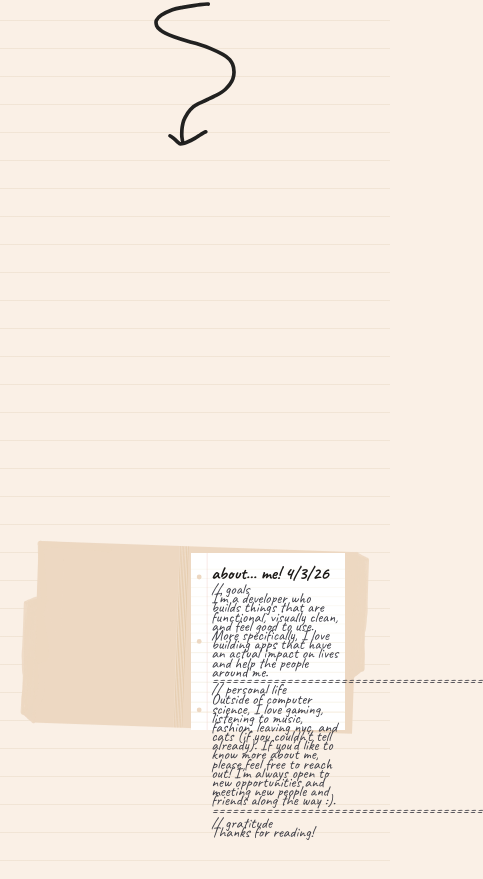
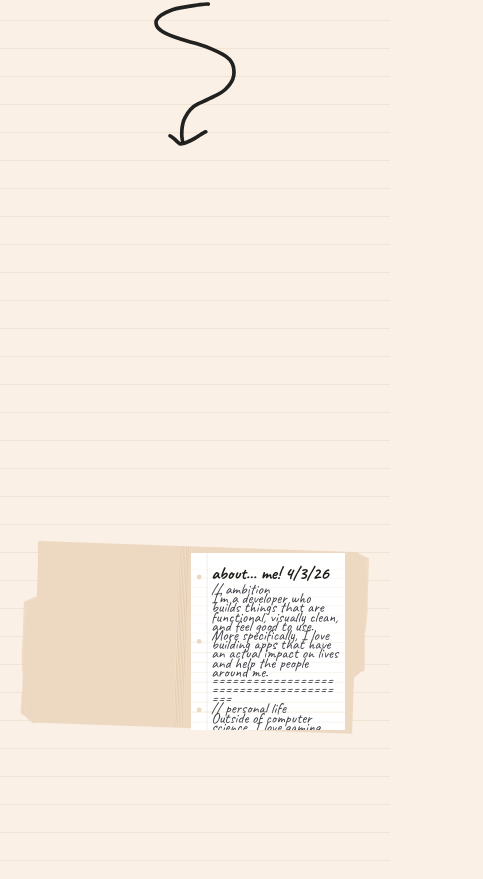
Before and after one commit to CalvinPun/portfolio, a Next.js app in the folder site/: page / in a window 390 px wide. Shown: the part 1407-2286 px from the top of the page, 483 px wide, since content can reach past the window. Built offline with nearby package versions, Linux system fonts and the light colour scheme.

Commit message:
added mobile view

```diff
--- a/site/components/sections/AboutNotebookOverlay.tsx
+++ b/site/components/sections/AboutNotebookOverlay.tsx
@@ -55,7 +55,7 @@ export function AboutNotebookOverlay({
   return (
     <div
       ref={measureRef}
-      className="relative w-full [container-type:inline-size]"
+      className="relative w-full min-w-0 max-w-full [container-type:inline-size]"
     >
       <Image
         src="/notebook-paper.svg"
@@ -67,7 +67,7 @@ export function AboutNotebookOverlay({
         priority={false}
       />
       <div
-        className="absolute inset-0 flex flex-col pl-[13%] pr-[4%] pt-[5.85%] sm:pl-[12%] sm:pt-[5.1%]"
+        className="absolute inset-0 flex min-w-0 max-w-full flex-col overflow-x-hidden pl-[13%] pr-[4%] pt-[5.85%] sm:pl-[12%] sm:pt-[5.1%]"
         style={{
           gap: 0,
           transform:
@@ -75,7 +75,7 @@ export function AboutNotebookOverlay({
         }}
       >
         <h2
-          className="font-hand m-0 font-bold text-stone-900"
+          className="font-hand m-0 min-w-0 max-w-full break-words font-bold text-stone-900"
           style={{
             fontSize: "clamp(1.05rem, 0.78rem + 1.35vw, 2.35rem)",
             lineHeight: titleLineHeight,
@@ -83,7 +83,7 @@ export function AboutNotebookOverlay({
         >
           {notebookTitle}
         </h2>
-        <div className="flex flex-col" style={{ gap: 0 }}>
+        <div className="flex min-w-0 max-w-full flex-col" style={{ gap: 0 }}>
           {notebookLines.map((line, i) => {
             const n = notebookLines.length;
             const tail2 = i === n - 2;
@@ -111,7 +111,7 @@ export function AboutNotebookOverlay({
             return (
               <p
                 key={`${i}-${line}`}
-                className="font-hand m-0 text-zinc-700"
+                className={`font-hand m-0 min-w-0 max-w-full text-zinc-700 ${isRuleBar ? "break-all" : "break-words"}`}
                 style={{
                   fontSize: "clamp(0.9rem, 0.72rem + 0.95vw, 1.55rem)",
                   lineHeight: bodyLineHeight,
--- a/site/components/sections/AboutSection.tsx
+++ b/site/components/sections/AboutSection.tsx
@@ -15,10 +15,10 @@ export function AboutSection() {
   return (
     <section
       id="about"
-      className="flex min-h-[100dvh] scroll-mt-0 flex-col justify-center px-2 py-10 sm:px-4 sm:py-16"
+      className="flex min-h-[100dvh] scroll-mt-0 flex-col justify-center overflow-x-hidden px-2 py-10 sm:px-4 sm:py-16"
       aria-label="About"
     >
-      <div className="relative mx-auto w-full max-w-[min(100%,80rem)]">
+      <div className="relative mx-auto w-full min-w-0 max-w-[min(100%,80rem)]">
         <Image
           src="/manila-folder.svg"
           alt=""
@@ -28,7 +28,7 @@ export function AboutSection() {
           sizes="(max-width: 768px) 100vw, 80rem"
           priority={false}
         />
-        <div className="absolute left-[49%] top-[7.25%] z-10 w-[41%] max-h-[86%] sm:left-[49.25%] sm:top-[6.75%] sm:w-[40.5%]">
+        <div className="absolute left-[49%] top-[7.25%] z-10 w-[41%] max-h-none min-w-0 overflow-x-hidden sm:left-[49.25%] sm:top-[6.75%] sm:w-[40.5%]">
           <AboutNotebookOverlay
             notebookTitle={notebookTitle}
             notebookLines={notebookLines}
--- a/site/data/siteContent.ts
+++ b/site/data/siteContent.ts
@@ -23,12 +23,12 @@ export const siteContent = {
   about: {
     notebookTitle: "about... me! 4/3/26",
     notebookLines: [
-      "// goals",
+      "// ambition",
       "I’m a developer who builds things that are functional, visually clean, and feel good to use. More specifically, I love building apps that have an actual impact on lives and help the people around me.",
-      "========================================",
+      "=======================================",
       "// personal life",
       "Outside of computer science, I love gaming, listening to music, fashion, leaving nyc, and cats (if you couldn't tell already). If you'd like to know more about me, please feel free to reach out! I'm always open to new opportunities and meeting new people and friends along the way :).",
-      "========================================",
+      "=======================================",
       "// gratitude",
       "Thanks for reading!",
     ],
```
